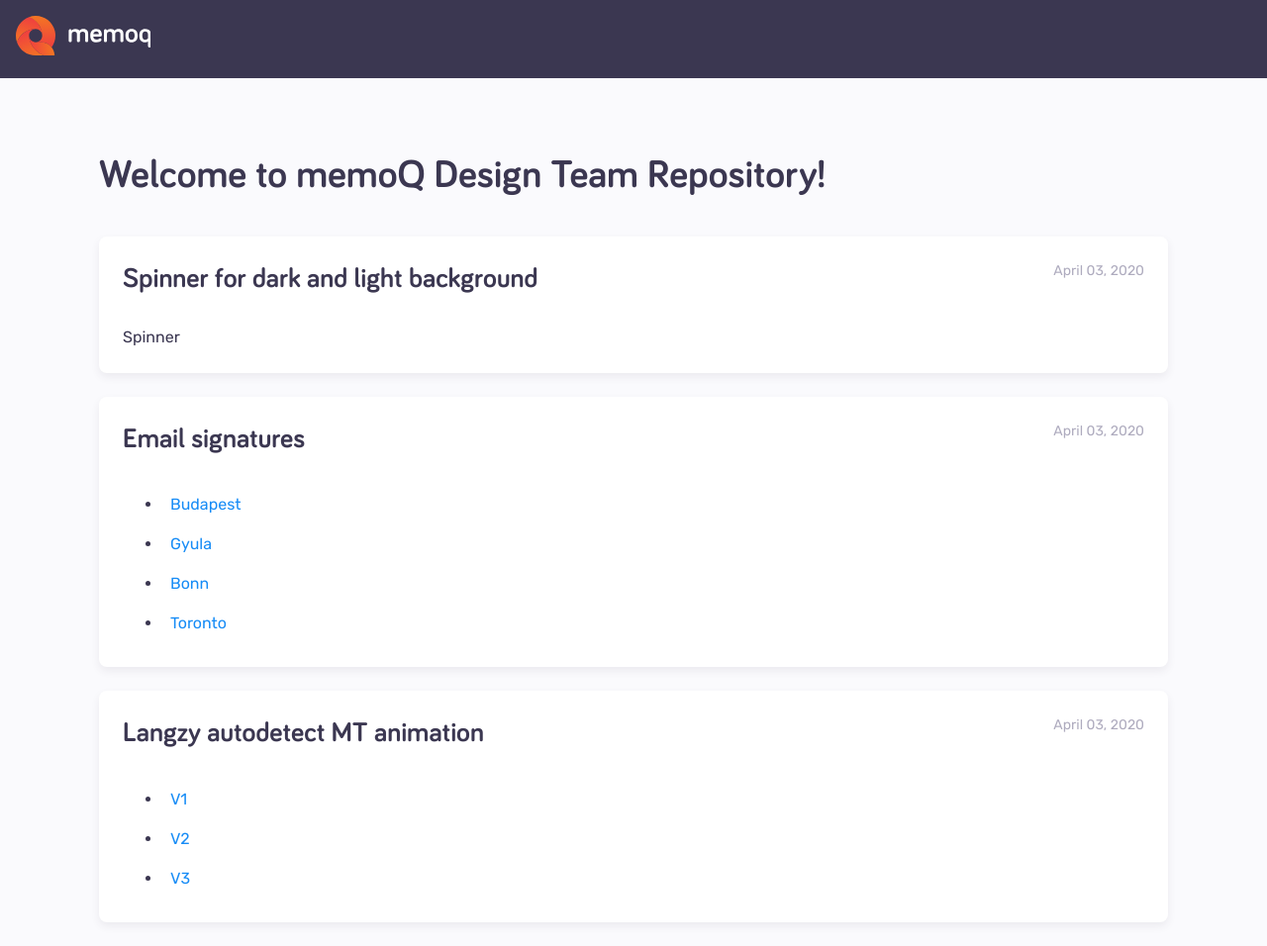
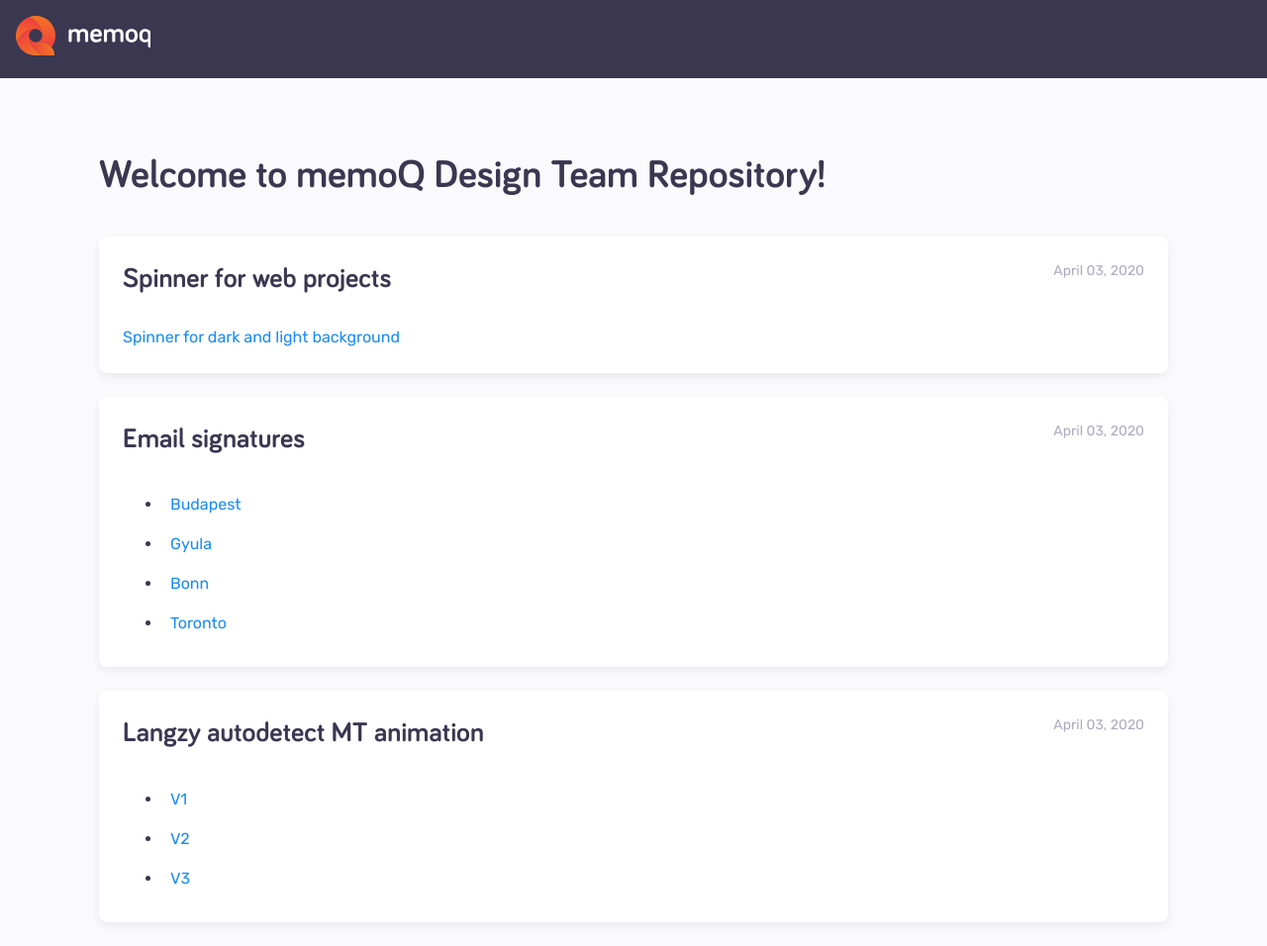
Before and after one commit to memoq-design/memoq-design.github.io, a Jekyll site: the page built from index.html, in a window 1280 px wide. Shown: the whole page at 99% size. Built offline with Jekyll 4.4.1, drawn with Linux system fonts in a browser that asks for light colours.

Commit message:
spinner update

```diff
--- a/index.html
+++ b/index.html
@@ -8,11 +8,13 @@
 			<div class="container-project">
 				<div class="update-header">
 					<h2>
-						Spinner for dark and light background
+						Spinner for web projects
 					</h2>
 					<time datetime="2020-04-02">April 03, 2020</time>
 				</div>
-				<div class="update-content">Spinner</div>
+				<div class="update-content">
+					<a href="/spinner">Spinner for dark and light background</a>
+				</div>
 			</div>
 			<div class="container-project">
 				<div class="update-header">
```
